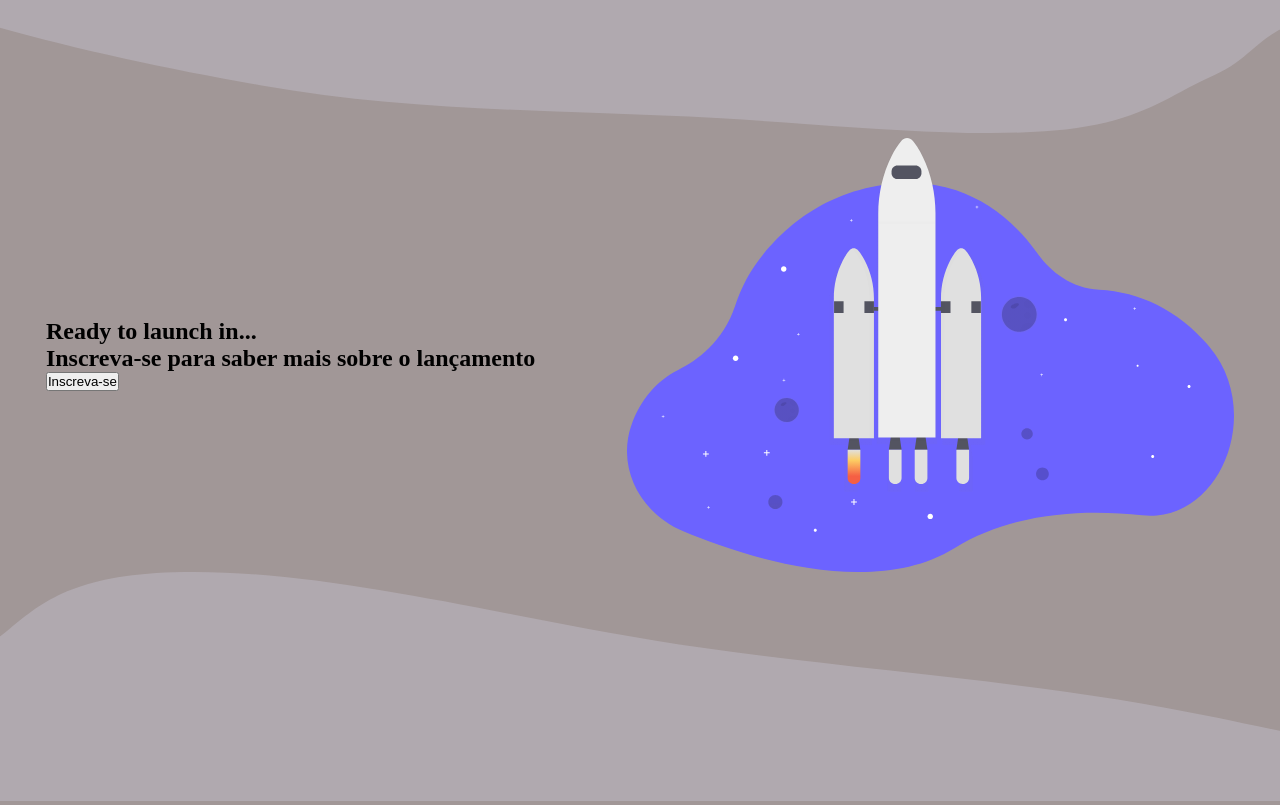
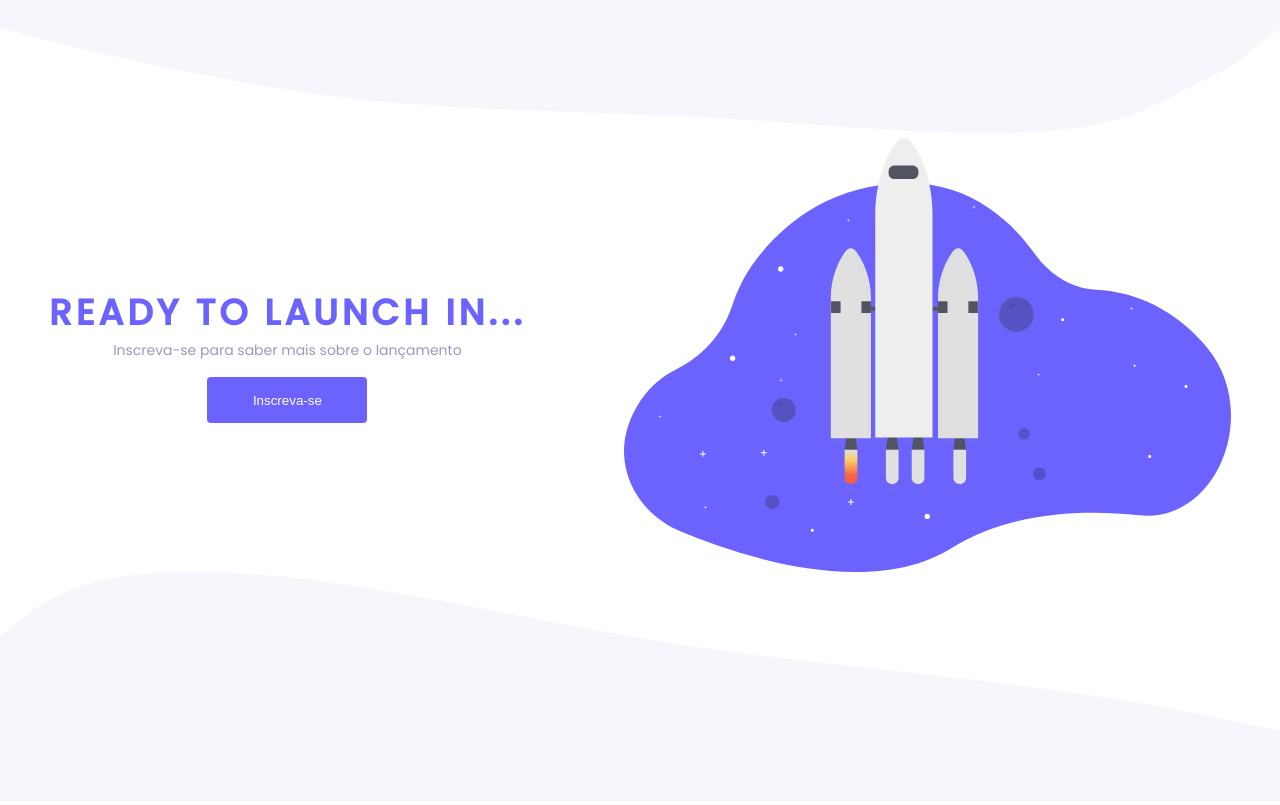
Before and after one commit to kahmariano/Countdown_time, a plain HTML site: page index.html in a window 1280 px wide. Shown: the top 805 px of the page. Drawn offline with Linux system fonts and the light colour scheme.

Commit message:
css section

```diff
--- a/index.html
+++ b/index.html
@@ -25,7 +25,11 @@
         <h2>Inscreva-se para saber mais sobre o lançamento</h2>
         <button>Inscreva-se</button>
       </section>
-      <img src="./images/rocket.svg" alt="image rocket" />
+      <img
+        class="img-main-rocket"
+        src="./images/rocket.svg"
+        alt="image rocket"
+      />
     </main>
     <footer>
       <img
--- a/style.css
+++ b/style.css
@@ -13,7 +13,7 @@
 }
 
 body {
-  background-color: #a19797;
+  background-color: #ffffff;
 }
 
 .head-img {
@@ -29,6 +29,44 @@ main {
   justify-content: space-around; /* justify-content alinha os itens de acordo com a direção, o space-around cria espaços entre os elementos */
 }
 
+section {
+  display: flex;
+  flex-direction: column;
+  justify-content: center;
+  align-items: center;
+}
+
+h1 {
+  color: var(--purple);
+  font-family: 'Poppins'; /*indica a familia da fonte*/
+  font-size: 36px; /* define o tamanho do texto*/
+  font-weight: bold; /* define o peso da fonte, padrão é normal*/
+  line-height: 54px; /*define a altura de uma linha*/
+  letter-spacing: 0.105em; /*define o comportamento do espaçamento entre uma letra e outra*/
+  text-transform: uppercase; /* define como o texto vai aparecer por exemplo no caso define que todas a letras serão maiusculas*/
+}
+
+h2 {
+  font-family: 'Poppins';
+  font-weight: 400;
+  font-style: normal;
+  font-size: 14px;
+  line-height: 21px;
+  color: var(--text-color);
+}
+
+button {
+  width: 160px;
+  height: 46px;
+  left: 290px;
+  top: 457px;
+  border-radius: 0.25rem;
+  border: none;
+  margin-top: 1rem;
+  background-color: var(--purple);
+  color: #ffffff;
+}
+
 .footer-img {
   width: 1366px;
   height: 229px;
```
